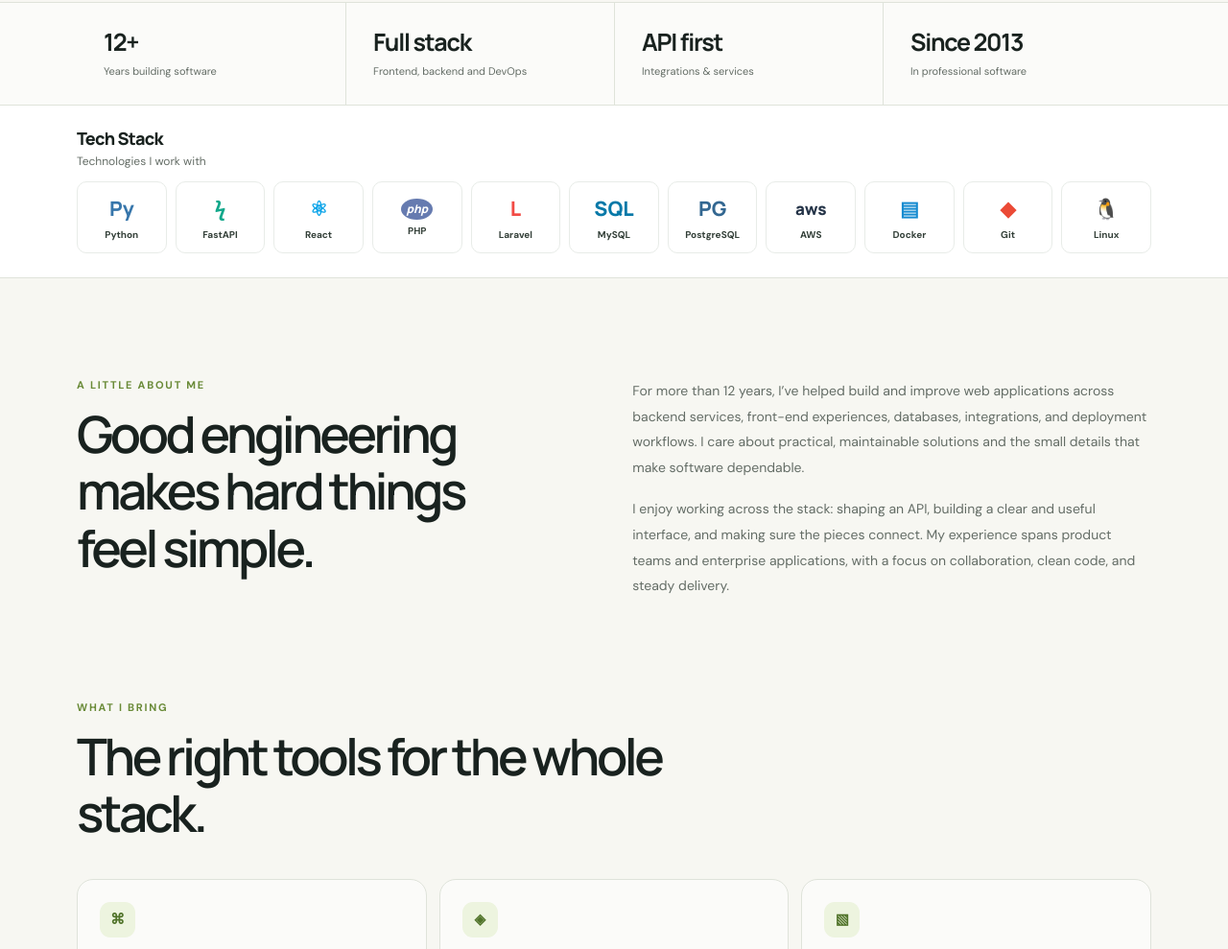
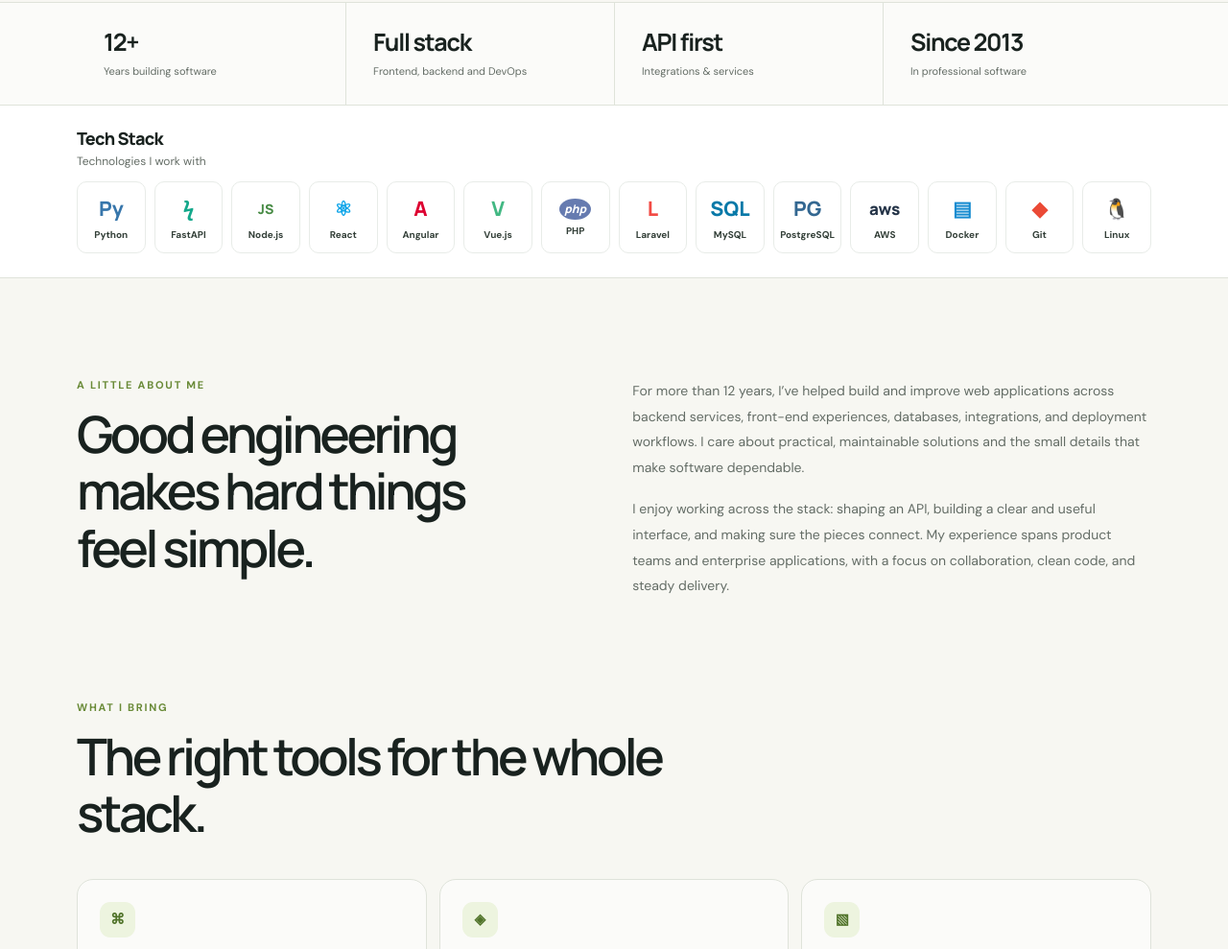
Before and after one commit to mohdafroj/portfolio, a plain HTML site: page index.html in a window 1280 px wide. Shown: the part 765-1754 px from the top of the page at 96% size. Drawn offline with Linux system fonts and the light colour scheme.

Commit message:
updated page

```diff
--- a/index.html
+++ b/index.html
@@ -395,7 +395,7 @@
 
     .tech-stack-grid {
       display: grid;
-      grid-template-columns: repeat(11, minmax(0, 1fr));
+      grid-template-columns: repeat(14, minmax(0, 1fr));
       gap: 9px;
     }
 
@@ -485,6 +485,19 @@
 
     .tech-linux {
       color: #253448;
+    }
+
+    .tech-node {
+      color: #488b45;
+      font-size: 14px;
+    }
+
+    .tech-angular {
+      color: #dd0031;
+    }
+
+    .tech-vue {
+      color: #42b883;
     }
 
     .section {
@@ -1136,8 +1149,14 @@
               class="tech-name">Python</span></div>
           <div class="tech-item"><span class="tech-icon tech-fastapi" aria-hidden="true">ϟ</span><span
               class="tech-name">FastAPI</span></div>
+          <div class="tech-item"><span class="tech-icon tech-node" aria-hidden="true">JS</span><span
+              class="tech-name">Node.js</span></div>
           <div class="tech-item"><span class="tech-icon tech-react" aria-hidden="true">⚛</span><span
               class="tech-name">React</span></div>
+          <div class="tech-item"><span class="tech-icon tech-angular" aria-hidden="true">A</span><span
+              class="tech-name">Angular</span></div>
+          <div class="tech-item"><span class="tech-icon tech-vue" aria-hidden="true">V</span><span
+              class="tech-name">Vue.js</span></div>
           <div class="tech-item"><span class="tech-icon tech-php" aria-hidden="true">php</span><span
               class="tech-name">PHP</span></div>
           <div class="tech-item"><span class="tech-icon tech-laravel" aria-hidden="true">L</span><span
```
